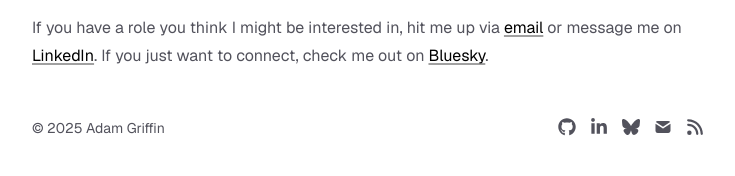
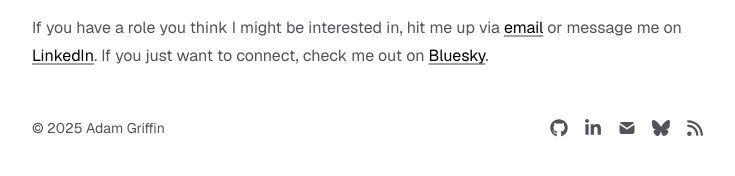
Before and after one commit to adamwgriffin/portfolio, a Next.js app: page / in a window 1280 px wide. Shown: the part 670-846 px from the top of the page, without its empty margins (272-1007 px from the left). Built offline with nearby package versions, Linux system fonts and the light colour scheme.

Commit message:
Changed footer

```diff
--- a/components/Footer.tsx
+++ b/components/Footer.tsx
@@ -3,9 +3,16 @@ import { SocialLinks } from "./SocialLinks";
 
 export function Footer() {
   return (
-    <footer className="block text-sm text-zinc-600 dark:text-zinc-300 py-12">
-      <time>© {new Date().getFullYear()}</time> {metaData.title}
-      <SocialLinks />
+    <footer
+      className="flex justify-between text-sm text-zinc-600 dark:text-zinc-300
+        py-12"
+    >
+      <div>
+        <time>© {new Date().getFullYear()}</time> {metaData.title}
+      </div>
+      <div className="flex items-center gap-4">
+        <SocialLinks />
+      </div>
     </footer>
   );
 }
--- a/components/SocialLinks.tsx
+++ b/components/SocialLinks.tsx
@@ -6,8 +6,8 @@ import { TbMailFilled } from "react-icons/tb";
 export function SocialLinks() {
   return (
     <div
-      className="flex text-lg gap-3.5 float-right transition-opacity
-        duration-300 hover:opacity-90"
+      className="flex text-lg gap-4 transition-opacity duration-300
+        hover:opacity-90"
     >
       <SocialLink href={socialLinks.github}>
         <FaGithub />
@@ -15,11 +15,11 @@ export function SocialLinks() {
       <SocialLink href={socialLinks.linkedin}>
         <FaLinkedinIn />
       </SocialLink>
+      <SocialLink href={socialLinks.email}>
+        <TbMailFilled />
+      </SocialLink>
       <SocialLink href={socialLinks.bluesky}>
         <FaBluesky />
-      </SocialLink>
-      <SocialLink href={socialLinks.email}>
-        <TbMailFilled />
       </SocialLink>
       <a href="/rss.xml" target="_self">
         <FaRss />
```
